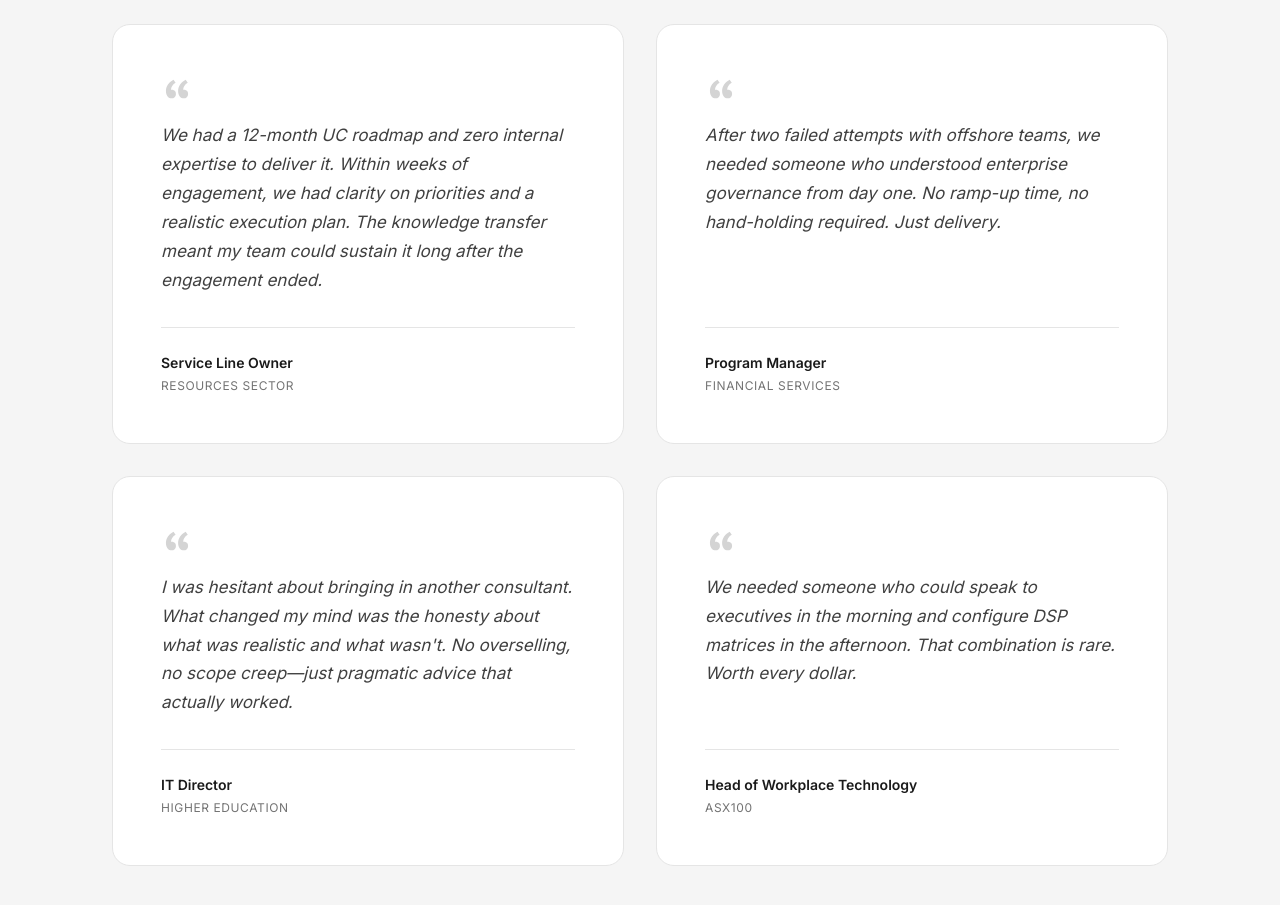
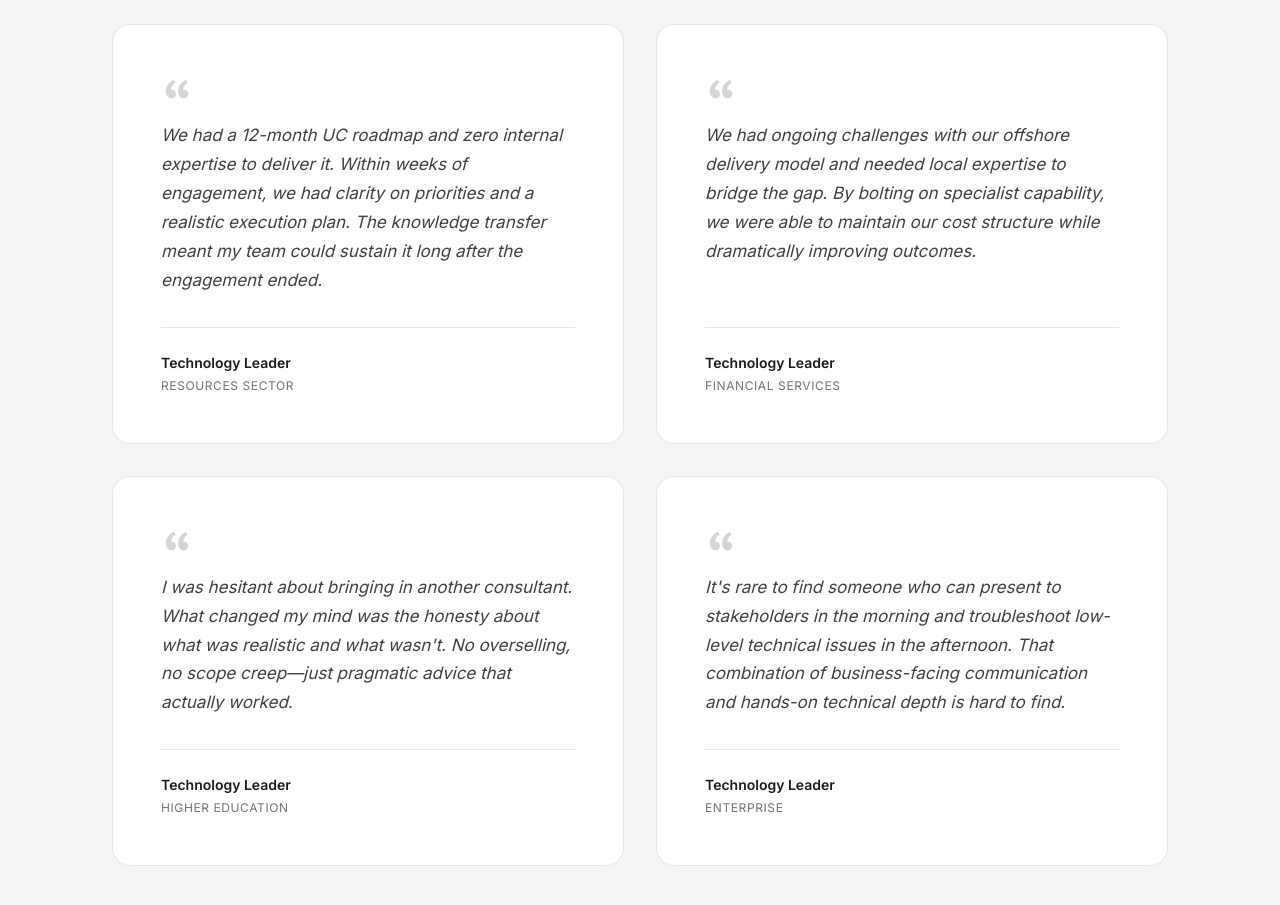
Before and after one commit to kevinsing999/thetech.space, a plain HTML site: page index.html in a window 1280 px wide. Shown: the part 4660-5565 px from the top of the page. Drawn offline with Linux system fonts and the light colour scheme.

Commit message:
refactor: Update testimonials to be more generic
- Change all position titles to "Technology Leader"
- Reword offshore teams testimonial to focus on bolting on expertise
- Update DSP testimonial to highlight business + technical combination
- Remove specific role mentions (executives, DSP matrices)

Co-Authored-By: Claude Opus 4.5 <noreply@anthropic.com>

```diff
--- a/index.html
+++ b/index.html
@@ -305,7 +305,7 @@
             </div>
             <div class="testimonial-card__author">
               <div class="testimonial-card__author-info">
-                <span class="testimonial-card__name">Service Line Owner</span>
+                <span class="testimonial-card__name">Technology Leader</span>
                 <span class="testimonial-card__role">Resources Sector</span>
               </div>
             </div>
@@ -317,11 +317,11 @@
               <svg class="testimonial-card__icon" xmlns="http://www.w3.org/2000/svg" width="32" height="32" viewBox="0 0 24 24" fill="currentColor">
                 <path d="M11.192 15.757c0-.88-.23-1.618-.69-2.217-.326-.412-.768-.683-1.327-.812-.55-.128-1.07-.137-1.54-.028-.16-.95.1-1.956.76-3.022.66-1.065 1.515-1.867 2.558-2.403L9.373 5c-.8.396-1.56.898-2.26 1.505-.71.607-1.34 1.305-1.9 2.094s-.98 1.68-1.25 2.69-.346 2.04-.217 3.1c.168 1.4.62 2.52 1.356 3.35.735.84 1.652 1.26 2.748 1.26.965 0 1.766-.29 2.4-.878.628-.576.94-1.365.94-2.368l.002.004zm9.124 0c0-.88-.23-1.618-.69-2.217-.326-.42-.77-.692-1.327-.817-.56-.124-1.074-.13-1.54-.022-.16-.94.09-1.95.75-3.02.66-1.06 1.514-1.86 2.557-2.4L18.49 5c-.8.396-1.555.898-2.26 1.505-.708.607-1.34 1.305-1.894 2.094-.556.79-.97 1.68-1.24 2.69-.273 1-.345 2.04-.217 3.1.165 1.4.615 2.52 1.35 3.35.732.833 1.646 1.25 2.742 1.25.967 0 1.768-.29 2.402-.876.627-.576.942-1.365.942-2.368v.012z"/>
               </svg>
-              <p>After two failed attempts with offshore teams, we needed someone who understood enterprise governance from day one. No ramp-up time, no hand-holding required. Just delivery.</p>
+              <p>We had ongoing challenges with our offshore delivery model and needed local expertise to bridge the gap. By bolting on specialist capability, we were able to maintain our cost structure while dramatically improving outcomes.</p>
             </div>
             <div class="testimonial-card__author">
               <div class="testimonial-card__author-info">
-                <span class="testimonial-card__name">Program Manager</span>
+                <span class="testimonial-card__name">Technology Leader</span>
                 <span class="testimonial-card__role">Financial Services</span>
               </div>
             </div>
@@ -337,7 +337,7 @@
             </div>
             <div class="testimonial-card__author">
               <div class="testimonial-card__author-info">
-                <span class="testimonial-card__name">IT Director</span>
+                <span class="testimonial-card__name">Technology Leader</span>
                 <span class="testimonial-card__role">Higher Education</span>
               </div>
             </div>
@@ -349,12 +349,12 @@
               <svg class="testimonial-card__icon" xmlns="http://www.w3.org/2000/svg" width="32" height="32" viewBox="0 0 24 24" fill="currentColor">
                 <path d="M11.192 15.757c0-.88-.23-1.618-.69-2.217-.326-.412-.768-.683-1.327-.812-.55-.128-1.07-.137-1.54-.028-.16-.95.1-1.956.76-3.022.66-1.065 1.515-1.867 2.558-2.403L9.373 5c-.8.396-1.56.898-2.26 1.505-.71.607-1.34 1.305-1.9 2.094s-.98 1.68-1.25 2.69-.346 2.04-.217 3.1c.168 1.4.62 2.52 1.356 3.35.735.84 1.652 1.26 2.748 1.26.965 0 1.766-.29 2.4-.878.628-.576.94-1.365.94-2.368l.002.004zm9.124 0c0-.88-.23-1.618-.69-2.217-.326-.42-.77-.692-1.327-.817-.56-.124-1.074-.13-1.54-.022-.16-.94.09-1.95.75-3.02.66-1.06 1.514-1.86 2.557-2.4L18.49 5c-.8.396-1.555.898-2.26 1.505-.708.607-1.34 1.305-1.894 2.094-.556.79-.97 1.68-1.24 2.69-.273 1-.345 2.04-.217 3.1.165 1.4.615 2.52 1.35 3.35.732.833 1.646 1.25 2.742 1.25.967 0 1.768-.29 2.402-.876.627-.576.942-1.365.942-2.368v.012z"/>
               </svg>
-              <p>We needed someone who could speak to executives in the morning and configure DSP matrices in the afternoon. That combination is rare. Worth every dollar.</p>
+              <p>It's rare to find someone who can present to stakeholders in the morning and troubleshoot low-level technical issues in the afternoon. That combination of business-facing communication and hands-on technical depth is hard to find.</p>
             </div>
             <div class="testimonial-card__author">
               <div class="testimonial-card__author-info">
-                <span class="testimonial-card__name">Head of Workplace Technology</span>
-                <span class="testimonial-card__role">ASX100</span>
+                <span class="testimonial-card__name">Technology Leader</span>
+                <span class="testimonial-card__role">Enterprise</span>
               </div>
             </div>
           </div>
```
